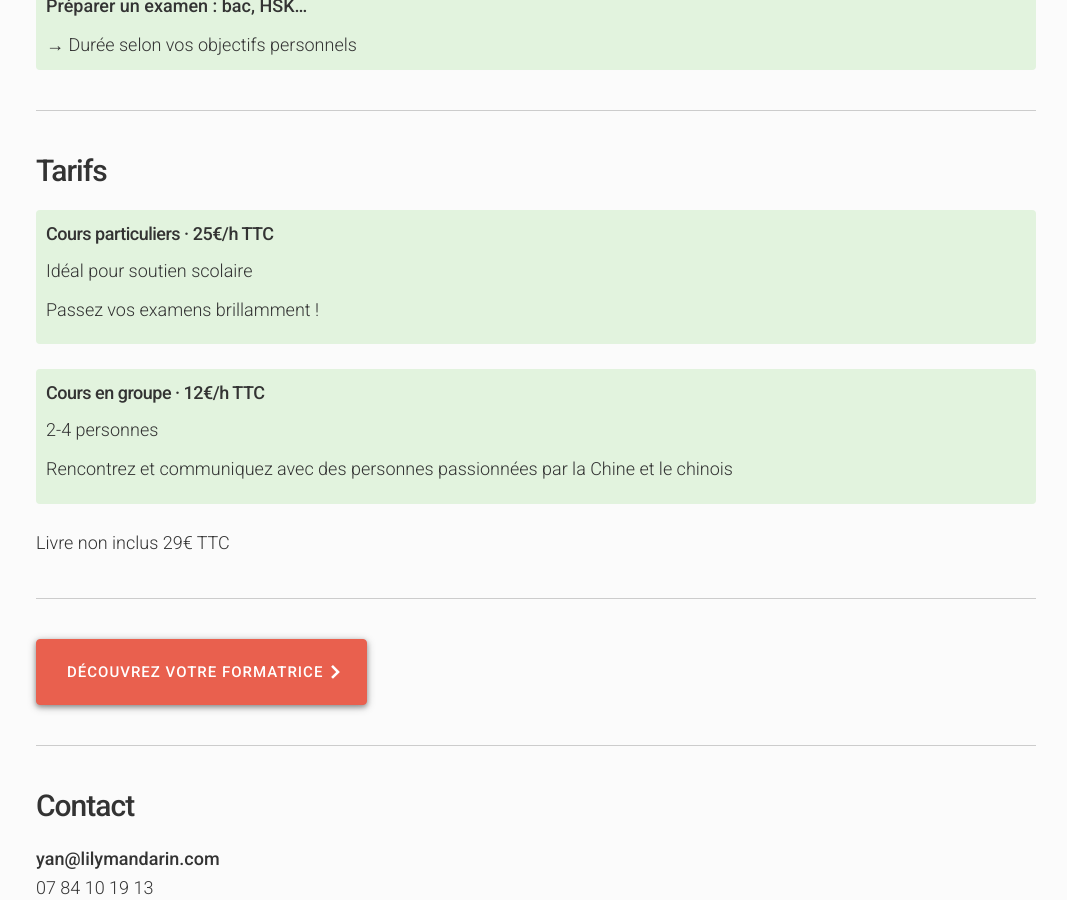
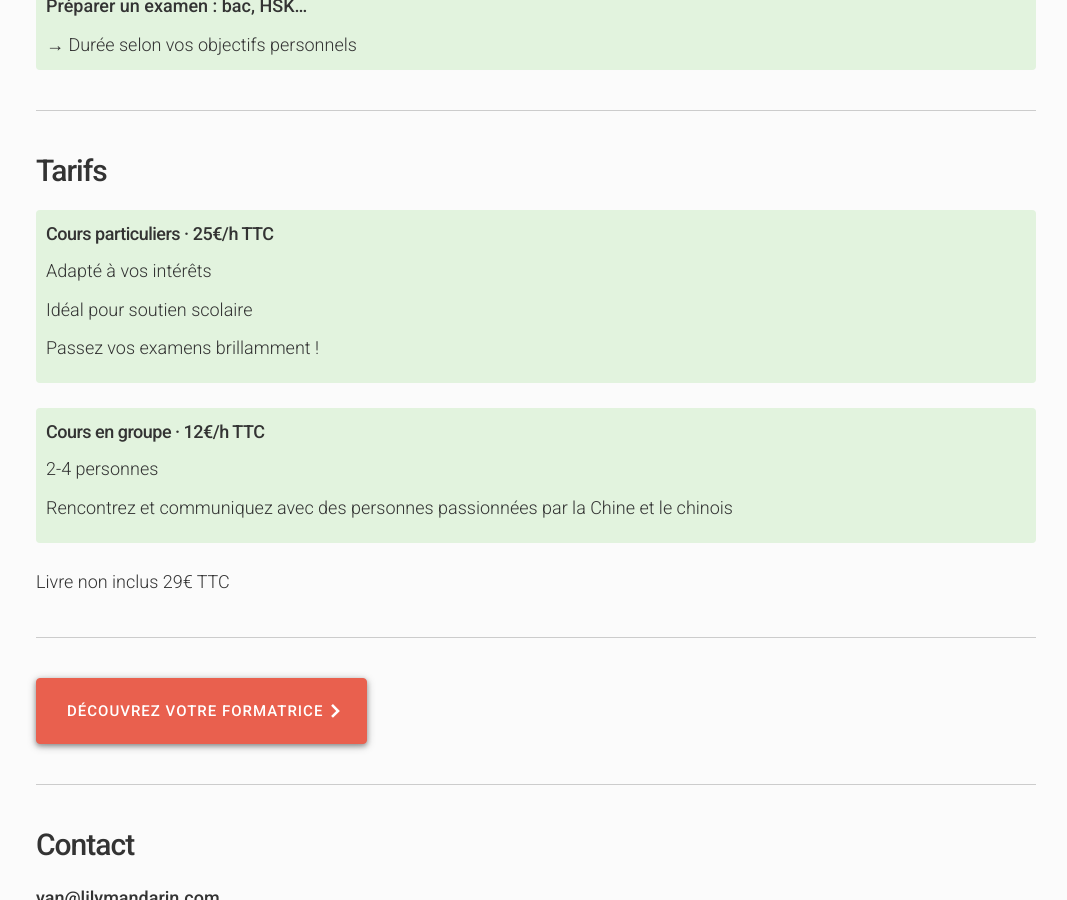
Before and after one commit to peferron/lilymandarin, a Jekyll site: the page built from particulier/index.html, in a window 1280 px wide and 900 px high, scrolled down 703 px. Shown: the whole window, without its empty margins (104-1171 px from the left). Built offline with Jekyll 4.4.1, drawn with Linux system fonts in a browser that asks for light colours; Markdown is read by kramdown in place of the engine named in the settings.

Commit message:
Adjust particuliers copy

```diff
--- a/particulier/index.html
+++ b/particulier/index.html
@@ -40,6 +40,7 @@ title: Cours pour particuliers
   <div class="module particulier__pricing">
     <h5>Cours particuliers · 25€/h TTC</h5>
     <ul>
+      <li>Adapté à vos intérêts</li>
       <li>Idéal pour soutien scolaire</li>
       <li>Passez vos examens brillamment !</li>
     </ul>
```
